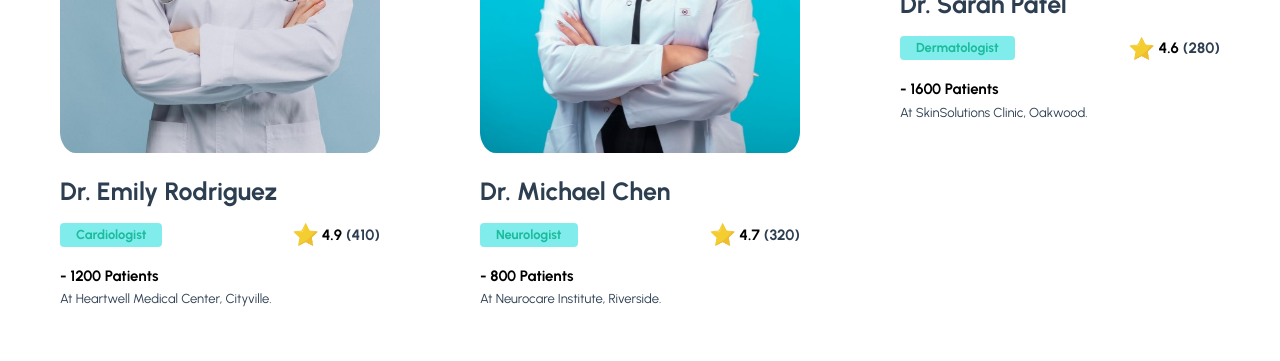
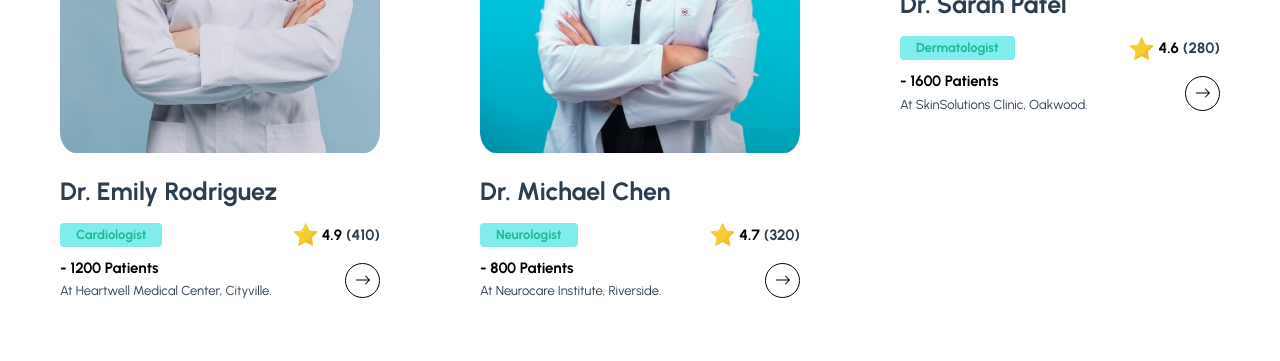
Before and after one commit to RavinduKavinda/doctor-appointment-booking, a React (Vite) app in the folder frontend/: page / in a window 1280 px wide. Shown: the part 4435-4796 px from the top of the page. Built offline with nearby package versions, Linux system fonts and the light colour scheme; a web font is replaced by a local one.

Commit message:
doc link

```diff
--- a/frontend/src/components/Doctors/DoctorCard.jsx
+++ b/frontend/src/components/Doctors/DoctorCard.jsx
@@ -1,5 +1,7 @@
 import React from 'react';
 import star from '../../assets/images/star.jpg';
+import { Link } from 'react-router-dom';
+import {BsArrowRight} from 'react-icons/bs';
 
 {/*best doctors*/}
 const DoctorCard = ({doctor}) => {
@@ -37,7 +39,7 @@ const DoctorCard = ({doctor}) => {
         </div>
 
         {/*total patients*/}
-        <div className='mt-[10px] lg:mt-4 flex items-center justify-between'>
+        <div className='mt-[10px] lg:mt-2 flex items-center justify-between'>
             <div>
                 <h3 className="flex items-center text-[15px] font-bold text-textColor">
                     - {totalPatients} Patients
@@ -46,6 +48,10 @@ const DoctorCard = ({doctor}) => {
                     At {hospital}
                 </p>
             </div>
+            <Link to='/doctors' className="w-[35px] h-[35px] rounded-full border border-solid border-[black]
+             flex items-center justify-center group hover:text-white hover:bg-primaryColor hover:border-none">
+              <BsArrowRight className="w-4 h-4"/>
+            </Link>
         </div>
     </div>
   );
```
